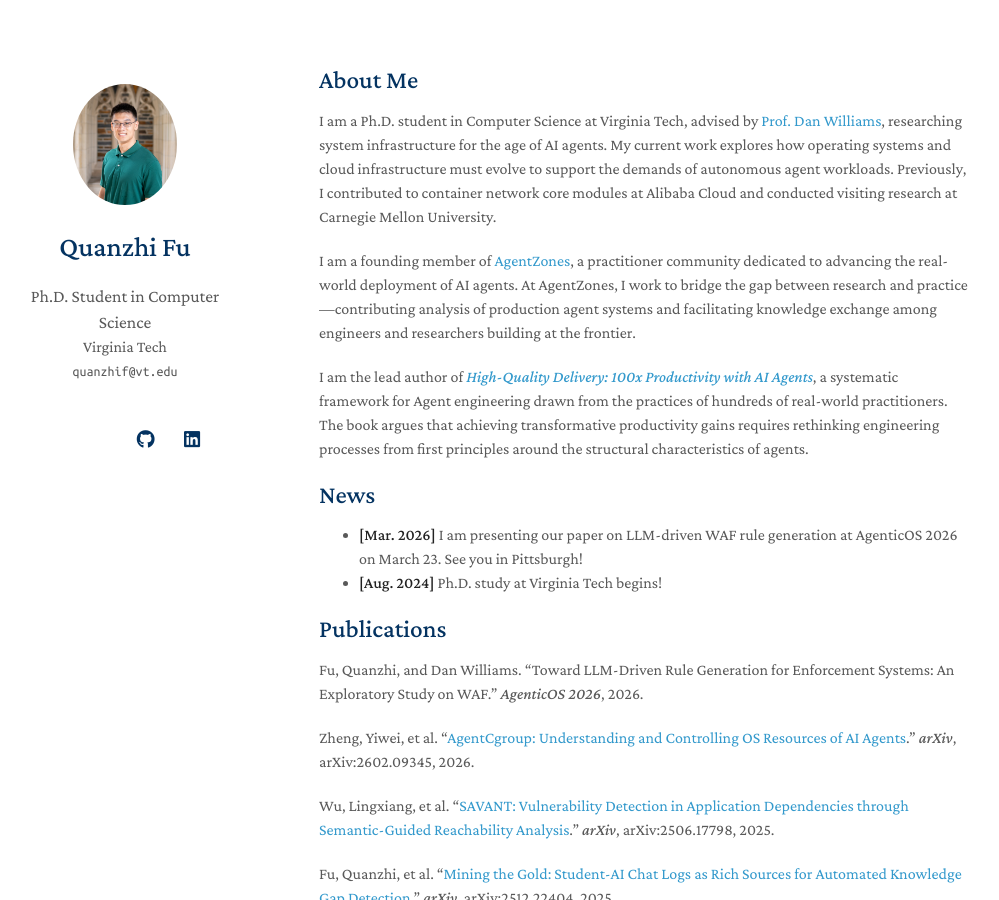
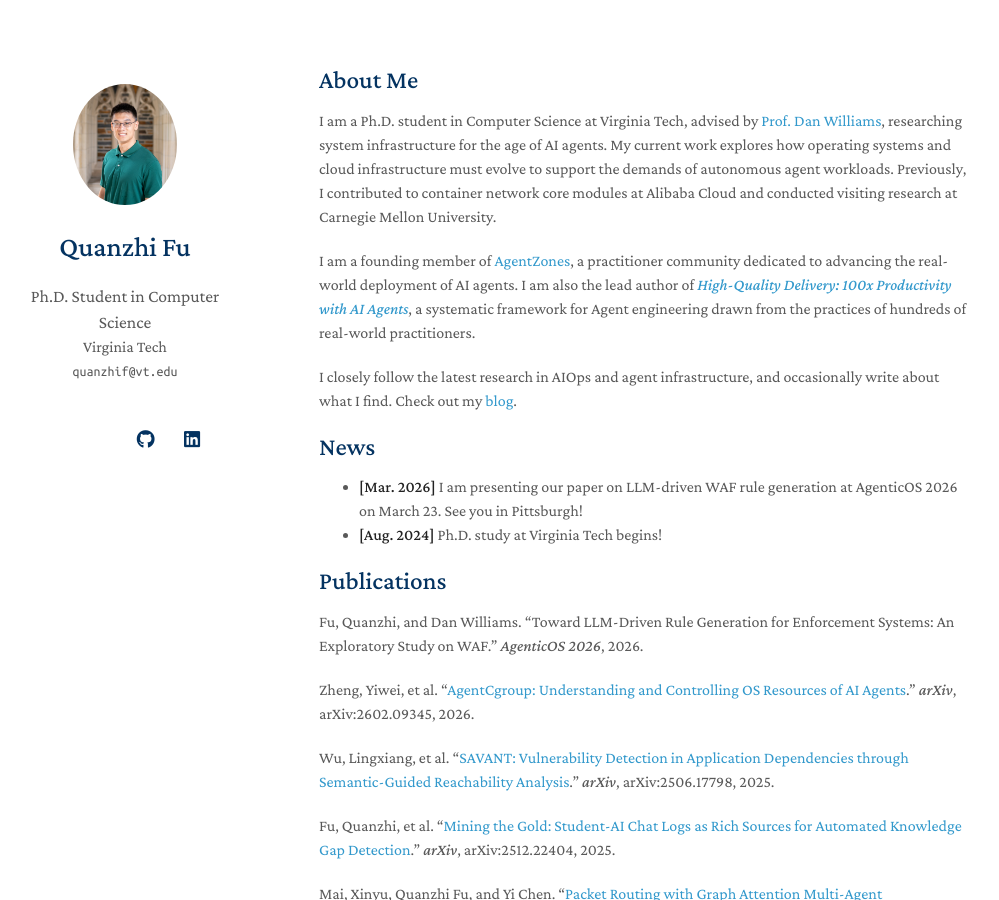
Before and after one commit to fqzz2000/fqzz2000.github.io, a Jekyll site: the page built from index.md, in a window 1280 px wide and 900 px high. Shown: the whole window, without its empty margins (151-1150 px from the left). Built offline with Jekyll 4.4.1, drawn with Linux system fonts in a browser that asks for light colours; nearby versions of some CDN libraries; a style sheet for code colours, icons or effects is not loaded; our own code applies the rules of GitHub Pages for plain Markdown files.

Commit message:
Restructure About Me into 3 paragraphs; add blog placeholder

```diff
--- a/index.md
+++ b/index.md
@@ -6,9 +6,9 @@ layout: homepage
 
 I am a Ph.D. student in Computer Science at Virginia Tech, advised by [Prof. Dan Williams](https://people.cs.vt.edu/djwillia/), researching system infrastructure for the age of AI agents. My current work explores how operating systems and cloud infrastructure must evolve to support the demands of autonomous agent workloads. Previously, I contributed to container network core modules at Alibaba Cloud and conducted visiting research at Carnegie Mellon University.
 
-I am a founding member of [AgentZones](https://www.agentszone.ai/), a practitioner community dedicated to advancing the real-world deployment of AI agents. At AgentZones, I work to bridge the gap between research and practice—contributing analysis of production agent systems and facilitating knowledge exchange among engineers and researchers building at the frontier.
+I am a founding member of [AgentZones](https://www.agentszone.ai/), a practitioner community dedicated to advancing the real-world deployment of AI agents. I am also the lead author of [*High-Quality Delivery: 100x Productivity with AI Agents*](https://lipingtababa.github.io/harness-engineering-playbook/), a systematic framework for Agent engineering drawn from the practices of hundreds of real-world practitioners.
 
-I am the lead author of [*High-Quality Delivery: 100x Productivity with AI Agents*](https://lipingtababa.github.io/harness-engineering-playbook/), a systematic framework for Agent engineering drawn from the practices of hundreds of real-world practitioners. The book argues that achieving transformative productivity gains requires rethinking engineering processes from first principles around the structural characteristics of agents.
+I closely follow the latest research in AIOps and agent infrastructure, and occasionally write about what I find. Check out my [blog](/blog).
 
 ## News
 
```
Also changed, not shown: blog.md (added, +8 -0 lines).
